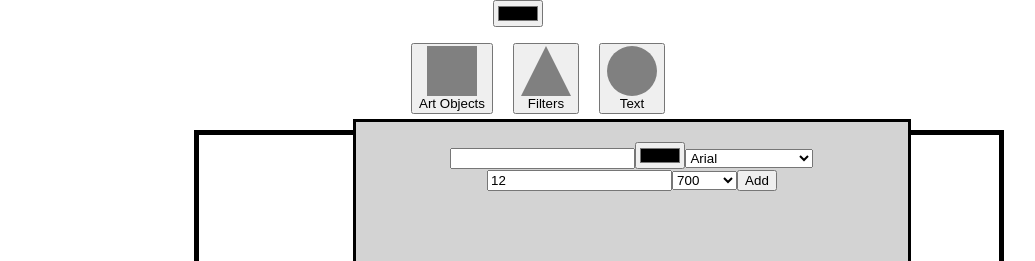
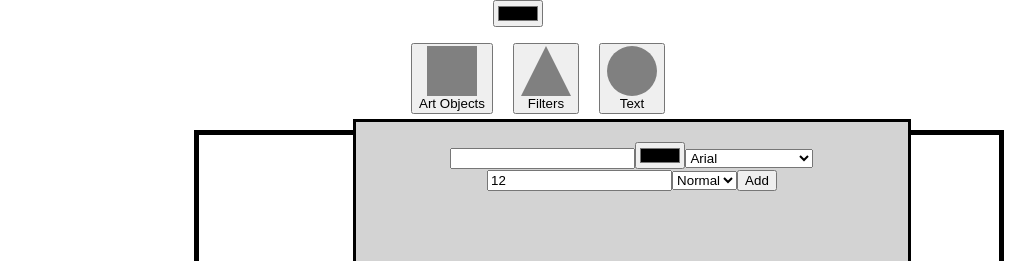
Before and after one commit to AkshachRd/pitch-cards, a React (Create React App) app: page / in a window 1280 px wide. Both pictures are taken after a click on the button "Text". Shown: the top 261 px of the page, without its empty margins (122-1157 px from the left). Built offline with nearby package versions, Linux system fonts and the light colour scheme.

Commit message:
Исправлен баг пунктов в меню выбора стилей текста.

```diff
--- a/src/features/textEditor/index.tsx
+++ b/src/features/textEditor/index.tsx
@@ -40,7 +40,7 @@ const TextEditor = () => {
                 </select>
                 <input type="number" name="fontSize" defaultValue={12}/>
                 <select name="style">
-                    {Object.keys(FontStyle).map((fontStyle) =>
+                    {Object.keys(FontStyle).filter((style) => isNaN(Number(style))).map((fontStyle) =>
                         <option key={fontStyle}>{fontStyle}</option>
                     )}
                 </select>
```
